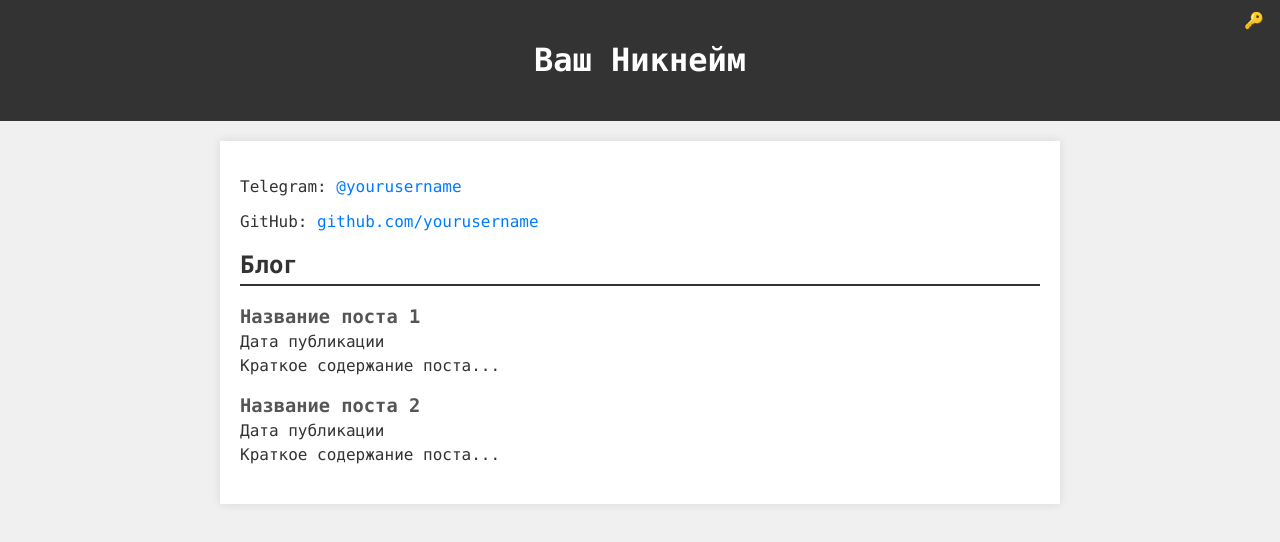
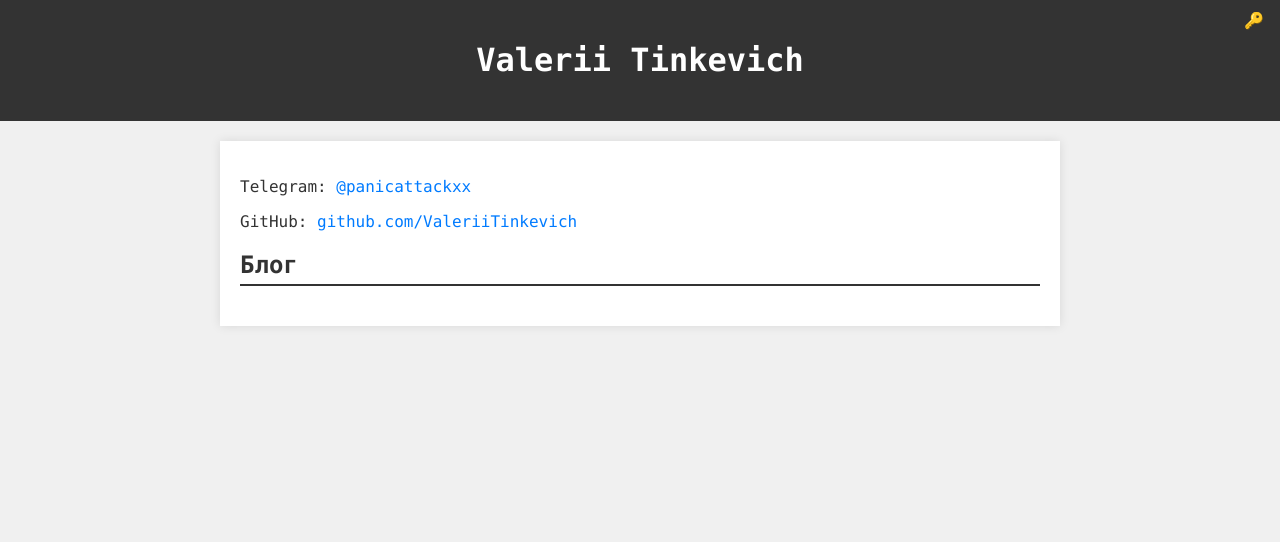
Before and after one commit to ValeriiTinkevich/ValeriiTinkevich.github.io, a plain HTML site: page index.html in a window 1280 px wide. Drawn offline with Linux system fonts and the light colour scheme.

Commit message:
added some things

```diff
--- a/index.html
+++ b/index.html
@@ -86,27 +86,18 @@
 </head>
 <body>
     <header>
-        <h1>Ваш Никнейм</h1>
+        <h1>Valerii Tinkevich</h1>
         <button id="secret-button">🔑</button>
     </header>
     <div class="container">
         <div class="contact-info">
-            <p>Telegram: <a href="https://t.me/yourusername" target="_blank">@yourusername</a></p>
-            <p>GitHub: <a href="https://github.com/yourusername" target="_blank">github.com/yourusername</a></p>
+            <p>Telegram: <a href="https://t.me/panicattackxx" target="_blank">@panicattackxx</a></p>
+            <p>GitHub: <a href="https://github.com/ValeriiTinkevich" target="_blank">github.com/ValeriiTinkevich</a></p>
         </div>
         <div class="blog">
             <h2>Блог</h2>
             <div id="blog-posts">
-                <div class="blog-post">
-                    <h3>Название поста 1</h3>
-                    <p>Дата публикации</p>
-                    <p>Краткое содержание поста...</p>
-                </div>
-                <div class="blog-post">
-                    <h3>Название поста 2</h3>
-                    <p>Дата публикации</p>
-                    <p>Краткое содержание поста...</p>
-                </div>
+
             </div>
         </div>
         <div id="admin-panel">
```
